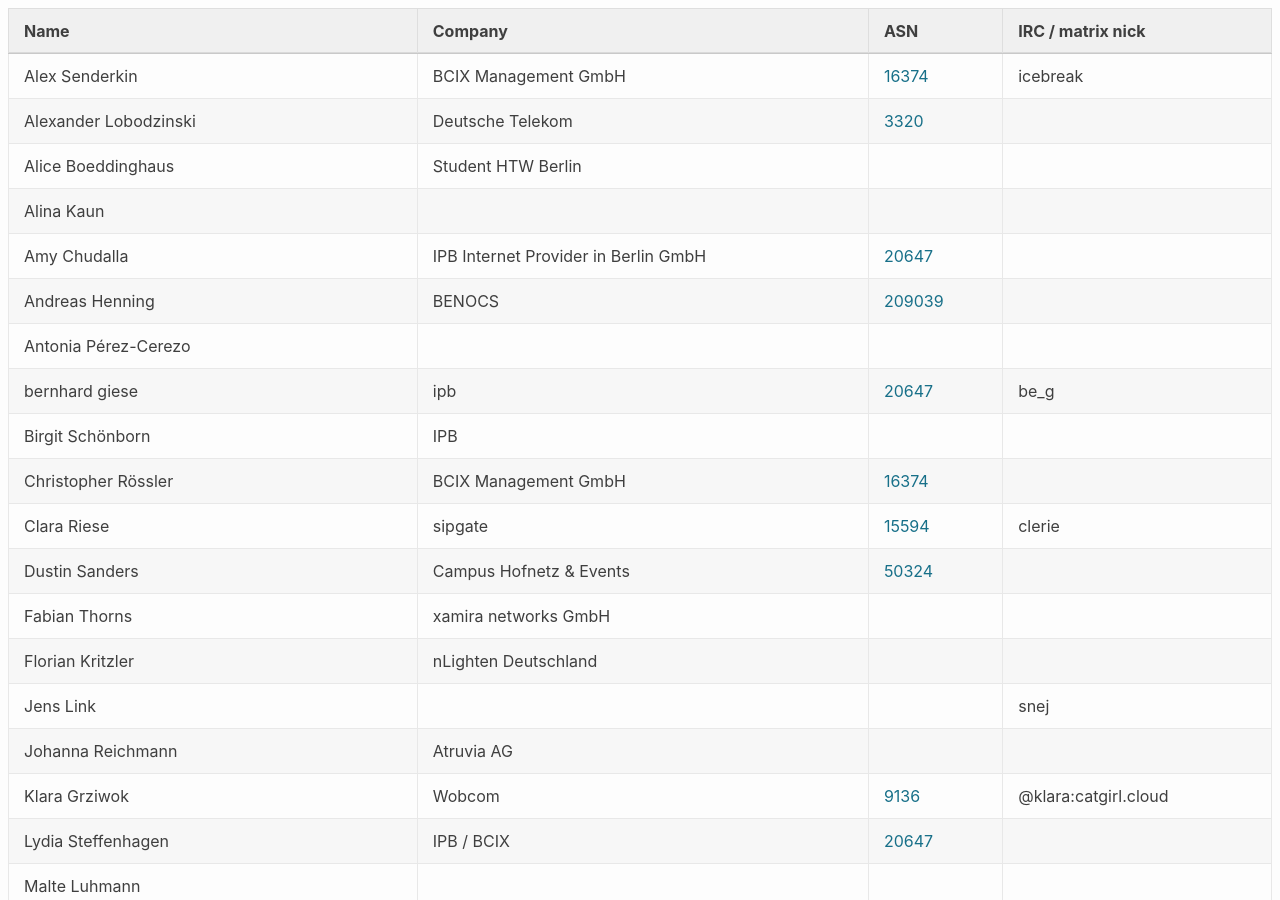
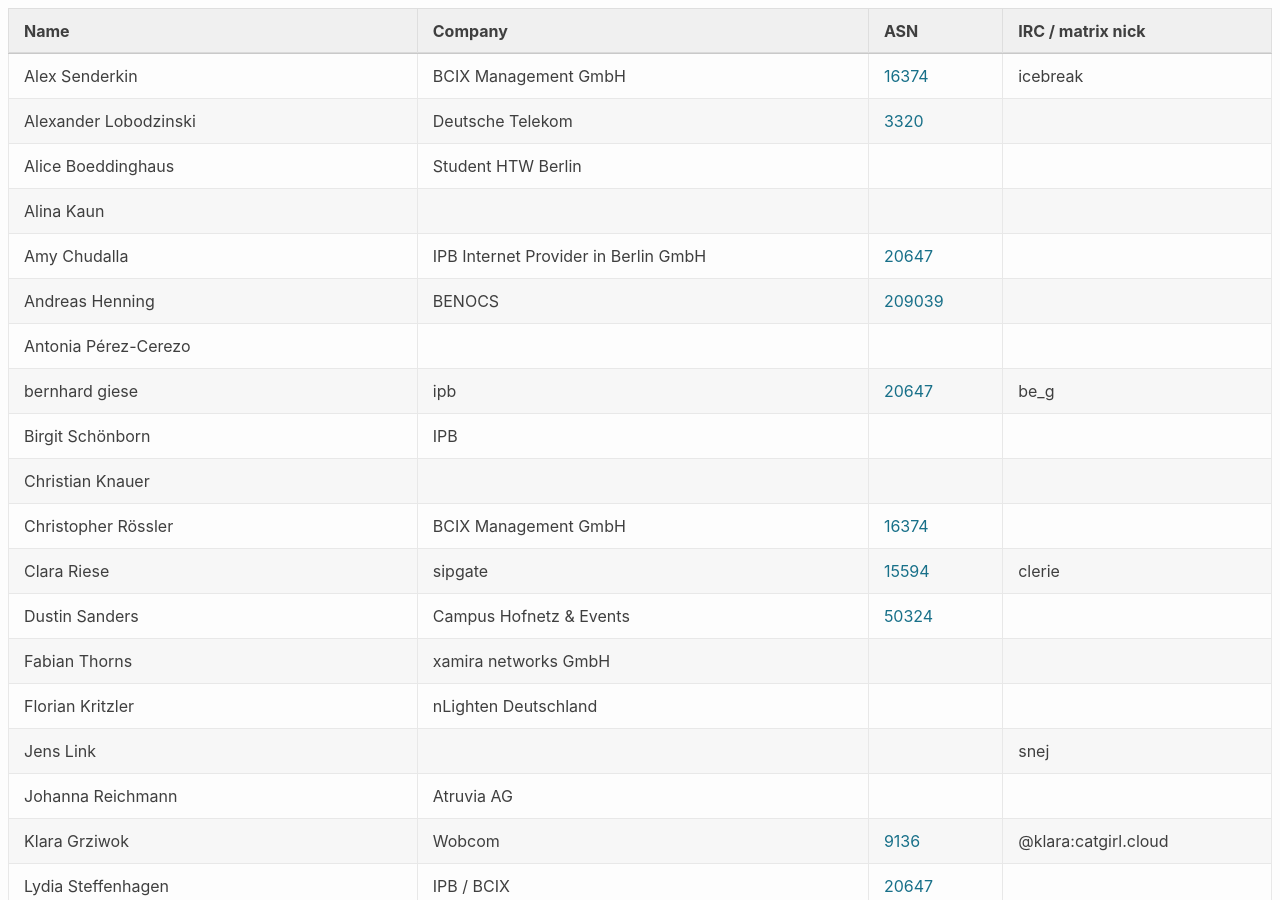
Before and after one commit to denog/pretix-attendeelist, a Jekyll site: the page built from denogmeetup25-03/index.markdown, in a window 1280 px wide and 900 px high. Built offline with Jekyll 4.4.1, drawn with Linux system fonts in a browser that asks for light colours.

Commit message:
Latest data: Fri Feb 21 22:30:57 UTC 2025

```diff
--- a/_data/attendees_denogmeetup25-03.json
+++ b/_data/attendees_denogmeetup25-03.json
@@ -50,6 +50,12 @@
   {
     "name": "Birgit Schönborn",
     "company": "IPB",
+    "irc": null,
+    "asn": null
+  },
+  {
+    "name": "Christian Knauer",
+    "company": null,
     "irc": null,
     "asn": null
   },
```
